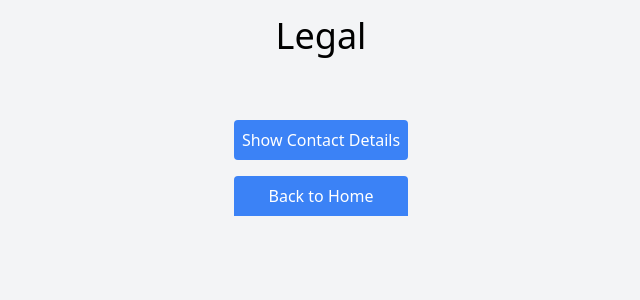
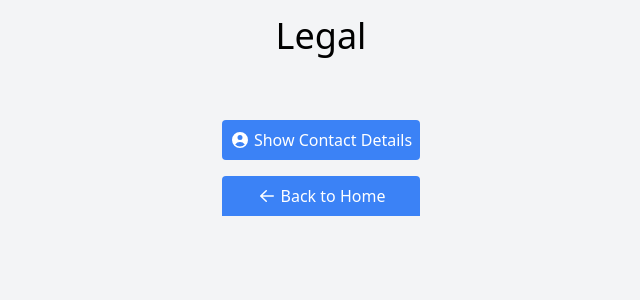
Before and after one commit to cstenglein/manysats, a Next.js app: page /legal in a window 1280 px wide. Shown: the top 300 px of the page, without its empty margins (319-959 px from the left). Built offline with nearby package versions, Linux system fonts and the light colour scheme.

Commit message:
add icons to faq and legal page

```diff
--- a/package.json
+++ b/package.json
@@ -9,6 +9,7 @@
     "lint": "next lint"
   },
   "dependencies": {
+    "@heroicons/react": "^2.0.10",
     "next": "^12.3.0",
     "react": "18.2.0",
     "react-dom": "18.2.0"
--- a/pages/faq.tsx
+++ b/pages/faq.tsx
@@ -1,5 +1,6 @@
 import { NextPage } from "next";
 import Link from "next/link";
+import { ArrowLeftIcon } from "@heroicons/react/20/solid";
 
 const ADDRESS = `Christoph Stenglein
 Thalmannsbach 15
@@ -19,7 +20,9 @@ const FAQ: NextPage = () => {
         <p>FAQ is not yet finished :) Please come back later</p>
 
         <Link href="/">
-          <button className="rounded-t bg-blue-500 p-2 text-white">Back to Home</button>
+          <button className="rounded-t bg-blue-500 p-2 text-white">
+            <ArrowLeftIcon className="inline h-5 w-5" /> Back to Home
+          </button>
         </Link>
       </section>
     </main>
--- a/pages/legal.tsx
+++ b/pages/legal.tsx
@@ -1,3 +1,4 @@
+import { ArrowLeftIcon, UserCircleIcon } from "@heroicons/react/20/solid";
 import { NextPage } from "next";
 import Link from "next/link";
 
@@ -16,12 +17,18 @@ const Legal: NextPage = () => {
       <h1 className="mb-2 flex items-center justify-center p-4 text-4xl">Legal</h1>
 
       <section className="flex h-screen flex-col gap-4 pt-10">
-        <button className="rounded bg-blue-500 p-2 text-white" onClick={onClickHandler}>
-          Show Contact Details
+        <button
+          className="flex items-center justify-center rounded bg-blue-500 p-2 text-white"
+          onClick={onClickHandler}
+        >
+          <UserCircleIcon className="mr-1 inline h-5 w-5" />
+          <span>Show Contact Details</span>
         </button>
 
         <Link href="/">
-          <button className="rounded-t bg-blue-500 p-2 text-white">Back to Home</button>
+          <button className="flex items-center justify-center rounded-t bg-blue-500 p-2 text-white">
+            <ArrowLeftIcon className="mr-1 inline h-5 w-5" /> <span>Back to Home</span>
+          </button>
         </Link>
       </section>
     </main>
```
Also changed, not shown: 1 other file (tests, documents, lock files or other folders).
